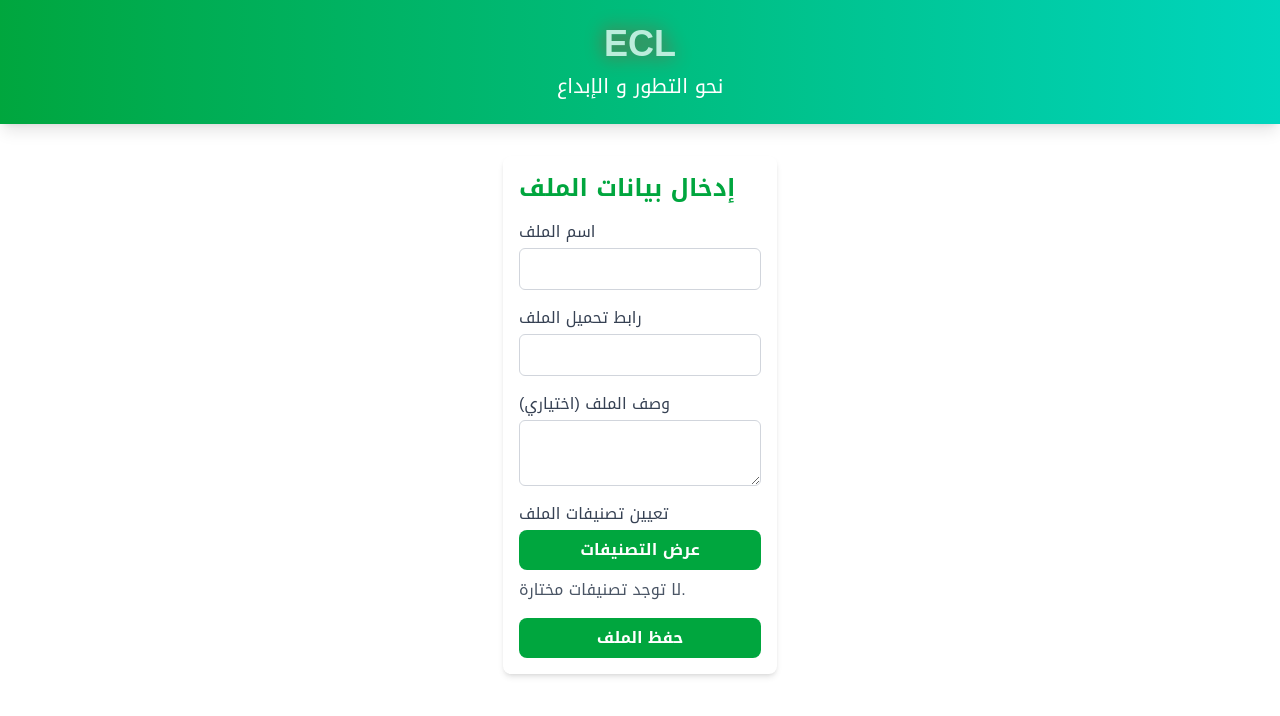
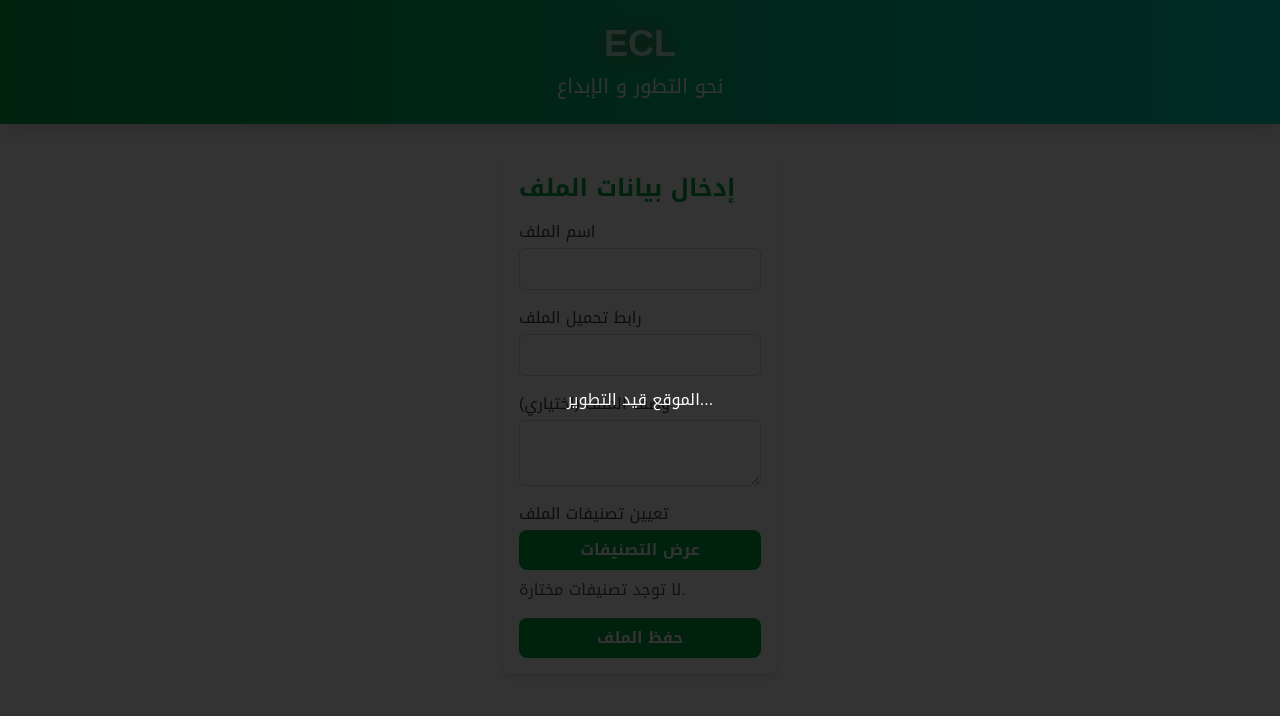
Before and after one commit to Hadiiik/eclweb-onrequest, a Next.js app: page /DataEnterance in a window 1280 px wide. Shown: the top 716 px of the page. Built offline with nearby package versions, Linux system fonts and the light colour scheme.

Commit message:
Add development notice overlay to RootLayout

```diff
--- a/app/layout.tsx
+++ b/app/layout.tsx
@@ -34,6 +34,9 @@ export default function RootLayout({
       <body
         className={`${geistSans.variable} ${geistMono.variable}  ${NotoKufiArabic.className} antialiased`}
       >
+        <div style={{ position: "fixed", top: 0, left: 0, width: "100%", height: "100%", backgroundColor: "rgba(0, 0, 0, 0.8)", color: "white", display: "flex", justifyContent: "center", alignItems: "center", zIndex: 9999 }}>
+          الموقع قيد التطوير...
+        </div>
         {children}
       </body>
     </html>
```
